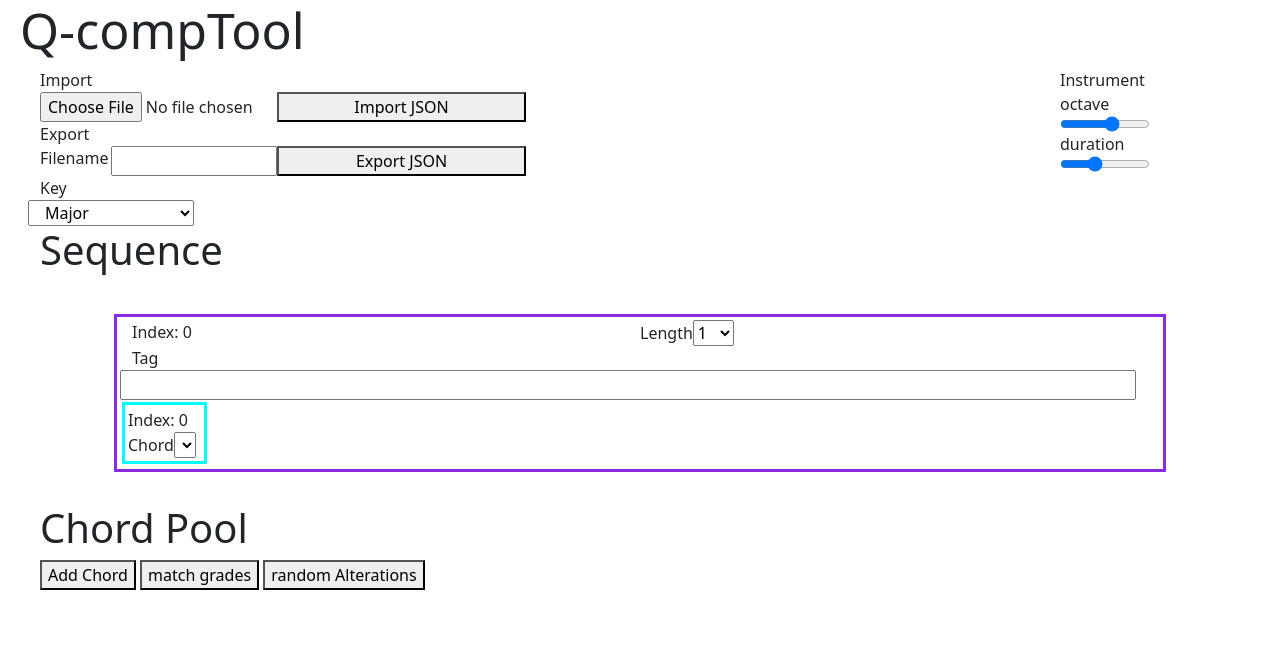
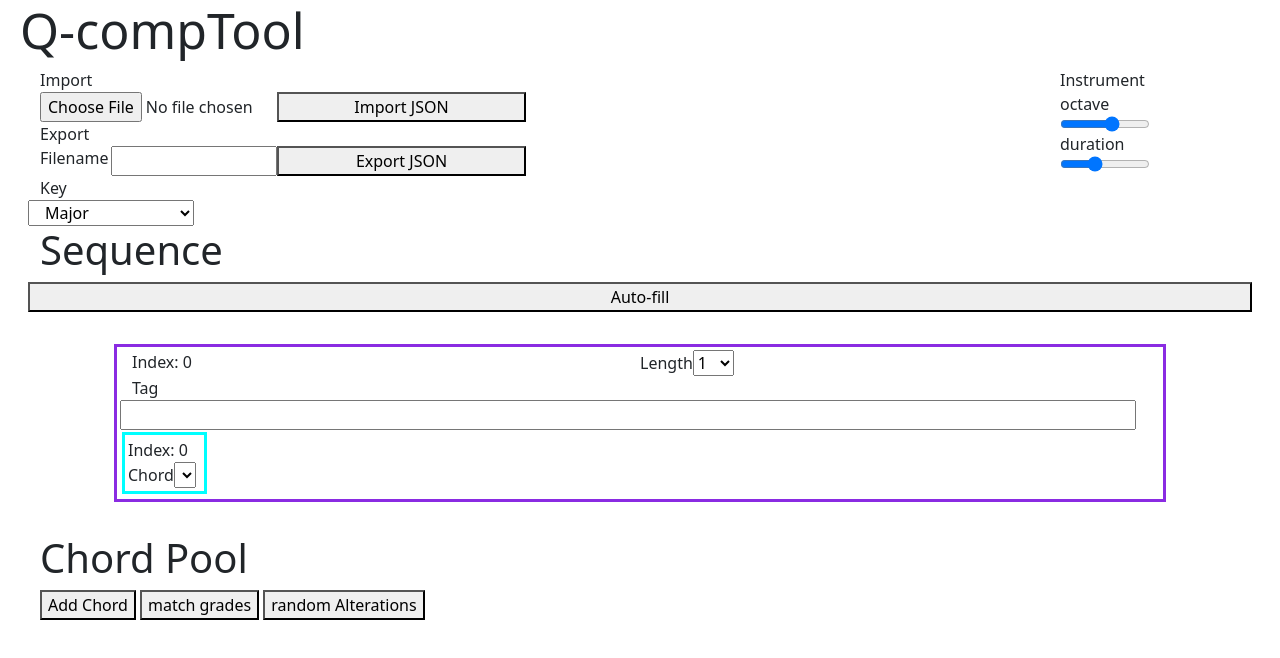
Before and after one commit to aptrn/Q-compTool, a plain HTML site: page index.html in a window 1280 px wide. Drawn offline with Linux system fonts and the light colour scheme; files whose address does not match are found by name.

Commit message:
add autofill

```diff
--- a/index.html
+++ b/index.html
@@ -69,6 +69,7 @@
         <div id="sequences" class="fluid-container">
             <div class="row">
                 <h1 class="col-md-5">Sequence</h1>
+                <button class='autofill' onclick="autofill()">Auto-fill</button>
             </div>
             <div id="sequencesPool" class="container">
         </div>
--- a/src/handleUI.js
+++ b/src/handleUI.js
@@ -543,8 +543,23 @@ function play(id, t) {
     makeNoise(notes);
 }
 
+function autofill(){
+    $("#sequencesPool").empty();
+    updateMain();
+
+    for(let i = 0; i < 1; i++){
+        let newSequence = createSequence();
+        $(newSequence).find("#length")[0].value = $(".chord").length;
+        for(let c = 0; c < output.pool.length; c++){
+            $(newSequence).find(".stepsPool")[0].appendChild(createSequenceStep(c, c, 0));
+        }
+        document.getElementById("sequencesPool").appendChild(newSequence);
+        updateValues();
+    }
+    updateMain();
+}
+
 function matchGrades(){
-
     updateMain();
     $("#chordsPool").empty();
     for(let i = $(".chord").length; i < gradesList.length; i++){
```
